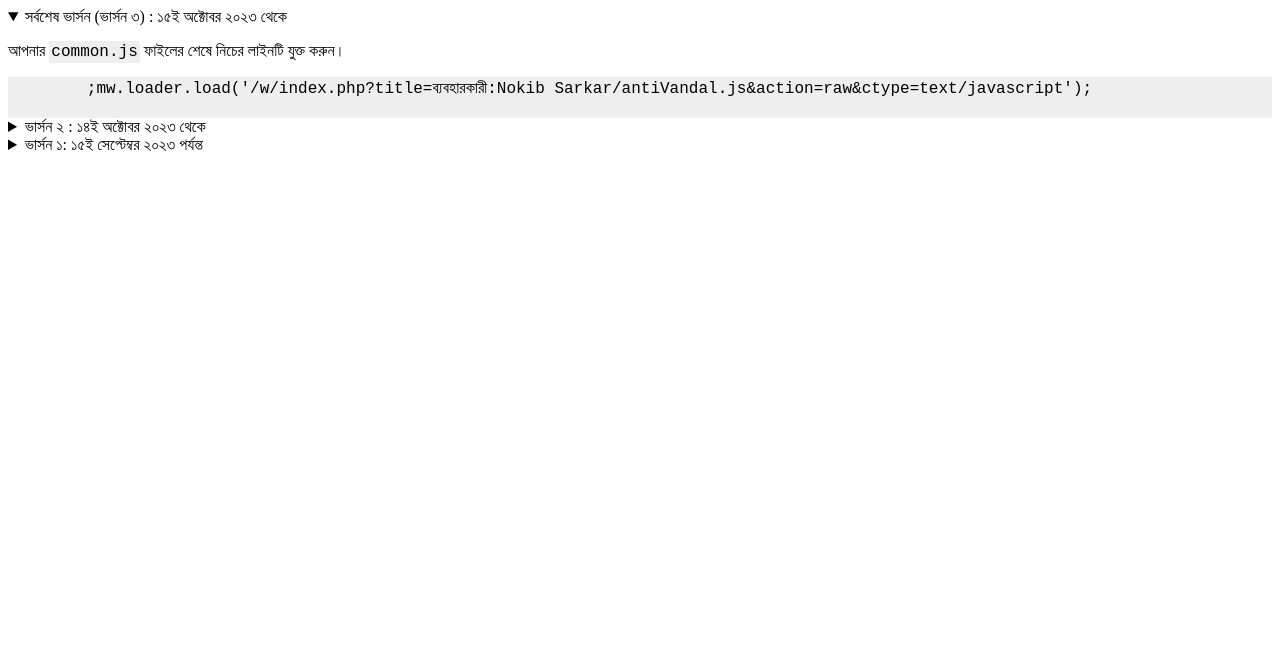
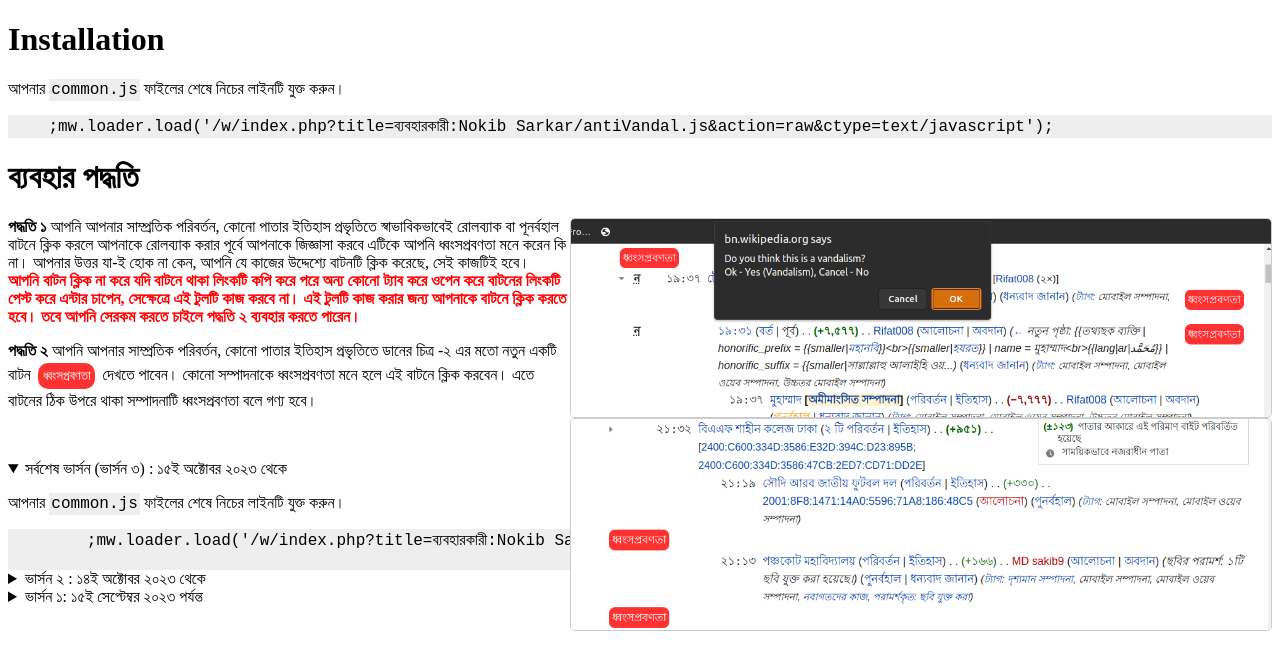
Before and after one commit to nokibsarkar/AntiVandal, a Flask app: page / in a window 1280 px wide. Shown: the top 670 px of the page. Run offline with Flask 3, Linux system fonts and the light colour scheme; data that the repository does not hold is empty.

Commit message:
added UI and manual

```diff
--- a/app.py
+++ b/app.py
@@ -2,8 +2,9 @@
 
 from flask import Flask, request, Response, render_template, g, send_file
 from flask_cors import CORS, cross_origin
-import os, sqlite3
-from collect_data import collect_sample, WikiSession, SQL_INIT
+import os, sqlite3, re
+PRE_PATTERN = re.compile('<pre>(.*?)</pre>', re.DOTALL)
+from collect_data import collect_sample, WikiSession, SQL_INIT, get_revisions, get_labels
 app = Flask(__name__)
 CORS(app, resources={
     "/sample/*": {
@@ -26,6 +27,7 @@ DATABASE_INIT = False
 @app.before_request
 def before_request():
     g.db = sqlite3.connect("data.db")
+    g.db.row_factory = sqlite3.Row
     global DATABASE_INIT
     if not DATABASE_INIT:
         WikiSession.init()
@@ -40,6 +42,24 @@ def after_request(response):
 @app.get('/download')
 def download():
     return send_file('data.db', as_attachment=True)
+@app.get('/sample')
+def samples():
+    limit = request.args.get('limit', 100)
+    offset = request.args.get('offset', 0)
+    if limit:
+        limit = int(limit)
+    if offset:
+        offset = max(int(offset), 0)
+    revisions = get_revisions(g.db, offset, limit)
+    if len(revisions) > 0:
+        next_url = f'/sample?limit={limit}&offset={offset+limit}'
+    else:
+        next_url = None
+    if offset > limit:
+        prev_url = f'/sample?limit={limit}&offset={offset-limit}'
+    else:
+        prev_url = None
+    return render_template('sample.html', revisions = revisions, PRE_PATTERN=PRE_PATTERN, next_url=next_url, prev_url=prev_url)
 
 @app.post("/sample/<int:user_id>")
 def collect_samples(user_id):
--- a/collect_data.py
+++ b/collect_data.py
@@ -143,3 +143,9 @@ def collect_sample(conn, user_id, revisions, label):
     for newer_id in revisions:
         _collect_compare(conn, newer_id)
         _collect_label(conn, newer_id, user_id, label)
+def get_revisions(conn, offset=0, limit=100):
+    return [row for row in conn.execute("SELECT * FROM `Revisions` ORDER BY `id` DESC LIMIT ? OFFSET ?", (limit, offset)).fetchall()]
+def get_labels(conn, revisions):
+    placeholder = ','.join('?'*len(revisions))
+
+    return [dict(row) for row in conn.execute(f"SELECT * FROM `Labels` WHERE `rev_id` IN ({placeholder})", revisions).fetchall()]
--- a/templates/index.html
+++ b/templates/index.html
@@ -25,11 +25,53 @@
                 white-space: pre;
                 display: inline;
             }
+
+            img#screenshot {
+                position: relative;
+                width: 100%;
+                max-width: 700px;
+                border: 1px solid #ccc;
+                border-radius: 5px;
+                float: right;
+            }
+
+            #versions {
+                margin-top: 50px;
+                display: block;
+            }
+            #manual {
+                display: block;
+            }
         </style>
     </head>
 </head>
 
 <body>
+    <h1>Installation</h1>
+    <p>আপনার <code>common.js</code> ফাইলের শেষে নিচের লাইনটি যুক্ত করুন।</p>
+    <pre>
+    ;mw.loader.load('/w/index.php?title=ব্যবহারকারী:Nokib Sarkar/antiVandal.js&action=raw&ctype=text/javascript');
+</pre>
+    <h1>ব্যবহার পদ্ধতি</h1>
+    <div id="manual">
+        <p><img src="static/vandalism prompt.png" alt="Vandalism button" id="screenshot" />
+            <b>পদ্ধতি ১</b>
+            আপনি আপনার সাম্প্রতিক পরিবর্তন, কোনো পাতার ইতিহাস প্রভৃতিতে স্বাভাবিকভাবেই রোলব্যাক বা পূনর্বহাল বাটনে ক্লিক করলে আপনাকে রোলব্যাক করার পূর্বে আপনাকে জিজ্ঞাসা করবে এটিকে আপনি ধ্বংসপ্রবণতা মনে করেন কি না।
+            আপনার উত্তর যা-ই হোক না কেন, আপনি যে কাজের উদ্দেশ্যে বাটনটি ক্লিক করেছে, সেই কাজটিই হবে। <br/>
+            <b style="color:red">
+                আপনি বাটন ক্লিক না করে যদি বাটনে থাকা লিংকটি কপি করে পরে অন্য কোনো ট্যাব করে ওপেন করে বাটনের লিংকটি পেস্ট করে এন্টার চাপেন,
+                সেক্ষেত্রে এই টুলটি কাজ করবে না। এই টুলটি কাজ করার জন্য আপনাকে বাটনে ক্লিক করতে হবে। তবে আপনি সেরকম করতে চাইলে পদ্ধতি ২ ব্যবহার করতে পারেন।
+            </b>
+        </p>
+        <p><img src="static/vandalism button.png" alt="চিত্র ২ ধ্বংসপ্রবণতা শনাক্তকারী লাল বাটন" id="screenshot" />
+            <b>পদ্ধতি ২</b>
+            আপনি আপনার সাম্প্রতিক পরিবর্তন, কোনো পাতার ইতিহাস প্রভৃতিতে ডানের চিত্র -২ এর মতো নতুন একটি বাটন <button
+                style="color: white; background: rgba(255, 8, 8, 0.83); border: none; padding: 5px; border-radius: 10px; margin: 3px; cursor: pointer;">ধ্বংসপ্রবণতা</button>
+            দেখতে পাবেন। কোনো সম্পাদনাকে ধ্বংসপ্রবণতা মনে হলে এই বাটনে ক্লিক করবেন। এতে বাটনের ঠিক উপরে থাকা সম্পাদনাটি ধ্বংসপ্রবণতা বলে গণ্য হবে।
+        </p>
+
+    </div>
+    <div id="versions">
         <details open>
             <summary>সর্বশেষ ভার্সন (ভার্সন ৩) : ১৫ই অক্টোবর ২০২৩ থেকে</summary>
             <p>আপনার <code>common.js</code> ফাইলের শেষে নিচের লাইনটি যুক্ত করুন।</p>
@@ -51,6 +93,7 @@
         ;mw.loader.load('/w/index.php?title=ব্যবহারকারী:Nokib Sarkar/antiVandal1.js&action=raw&ctype=text/javascript');
     </pre>
         </details>
+    </div>
 </body>
 
 </html>
```
Also changed, not shown: templates/sample.html (added, +83 -0 lines), static/vandalism button.png (added), static/vandalism prompt.png (added). Lines whose indentation alone changed are shown as unchanged.
